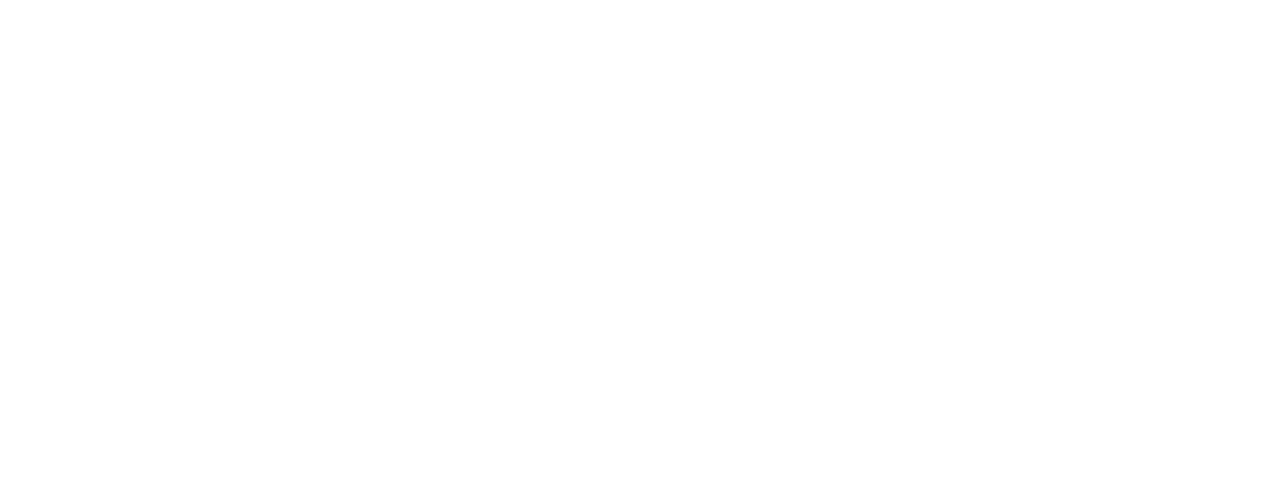
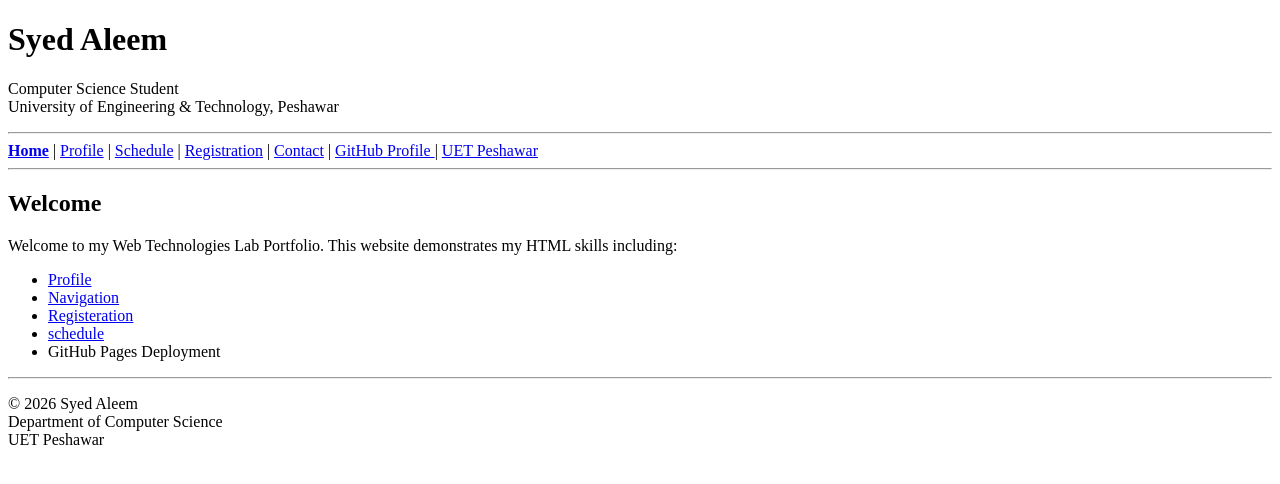
Before and after one commit to syedaleem1100/lab02, a plain HTML site: page index.html in a window 1280 px wide. Drawn offline with Linux system fonts and the light colour scheme.

```diff
--- a/index.html
+++ b/index.html
@@ -1,10 +1,93 @@
 <!DOCTYPE html>
 <html lang="en">
-    <head>
-        <title>portfolio</title>
+<head>
+    <meta charset="UTF-8">
+    <meta name="viewport" content="width=device-width, initial-scale=1.0">
+    <title>Syed Aleem - Portfolio</title>
 
-    </head>
-    <body>
+    <meta name="description" content="Portfolio of Syed Aleem, Computer Science Student at UET Peshawar">
+</head>
 
-    </body>
+<body>
+
+
+<header>
+
+    <h1>Syed Aleem</h1>
+
+    <p>
+        Computer Science Student<br>
+        University of Engineering & Technology, Peshawar
+    </p>
+
+</header>
+
+<hr>
+
+
+<nav>
+
+    <a href="index.html"><strong>Home</strong></a> |
+
+    <a href="profile.html">Profile</a> |
+
+    <a href="schedule.html">Schedule</a> |
+
+    <a href="registration.html">Registration</a> |
+
+    <a href="contact.html">Contact</a> |
+
+    <a href="https://github.com/YOUR_USERNAME" target="_blank">
+        GitHub Profile
+    </a> |
+
+    <a href="https://www.uetpeshawar.edu.pk" target="_blank">
+        UET Peshawar
+    </a>
+
+</nav>
+
+<hr>
+
+
+
+<section>
+
+    <h2>Welcome</h2>
+
+    <p>
+
+        Welcome to my Web Technologies Lab Portfolio.
+
+        This website demonstrates my HTML skills including:
+
+    </p>
+
+    <ul>
+
+
+        <li><a href="profile.html">Profile</a></li>
+        <li><a href="navigation.html">Navigation</a></li>
+        <li><a href="registration.html">Registeration</a></li>
+        <li><a href="schedule.html">schedule</a></li>
+
+        <li>GitHub Pages Deployment</li>
+
+    </ul>
+
+</section>
+
+<hr>
+
+<footer>
+
+    <p>
+        © 2026 Syed Aleem<br>
+        Department of Computer Science<br>
+        UET Peshawar
+    </p>
+
+</footer>
+
+</body>
 </html>
```
Also changed, not shown: 404.html (added, +16 -0 lines), contact.html (added, +44 -0 lines), profile.html (+22 -1 lines), registration.html (+22 -0 lines), schedule.html (+22 -0 lines), 1 other file.
